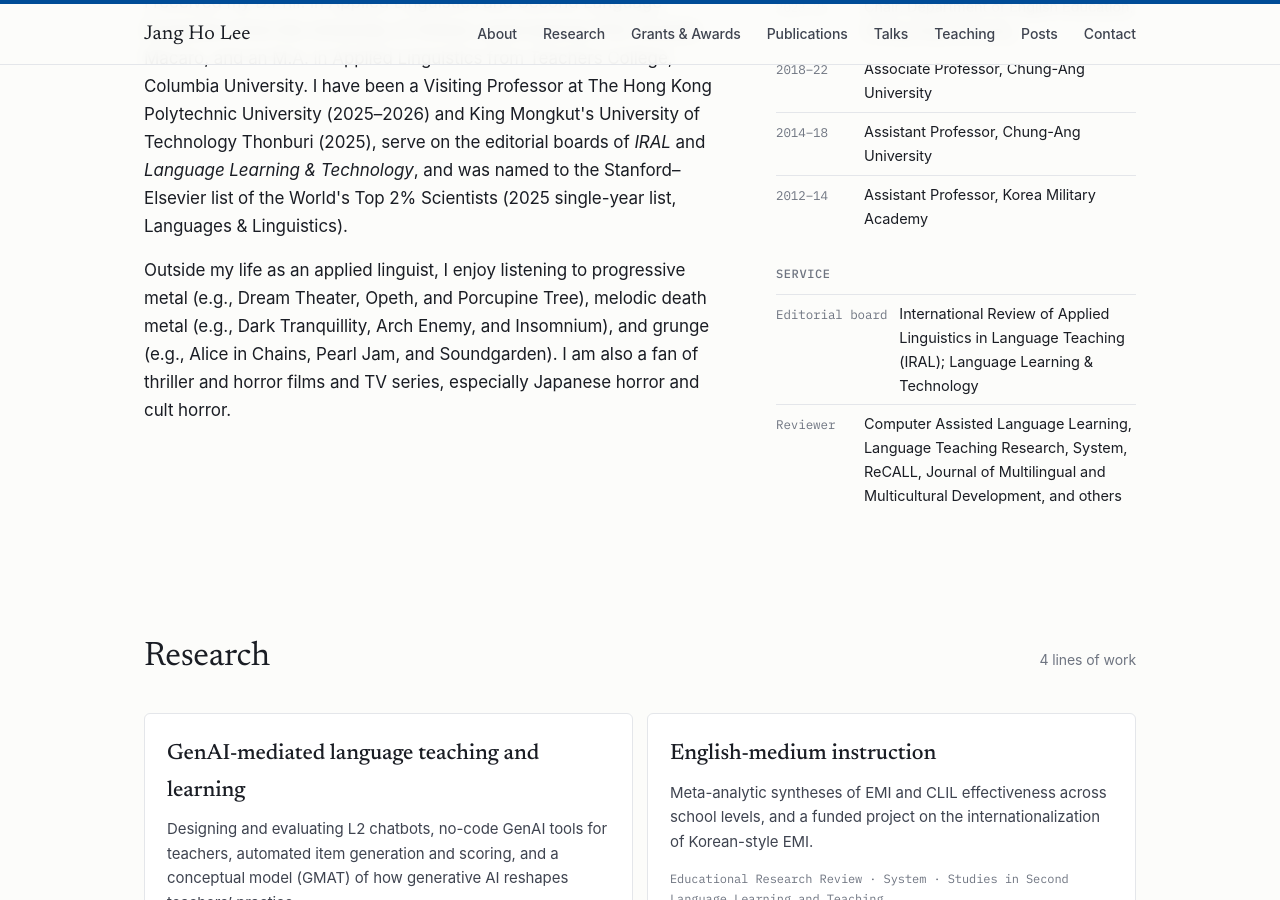
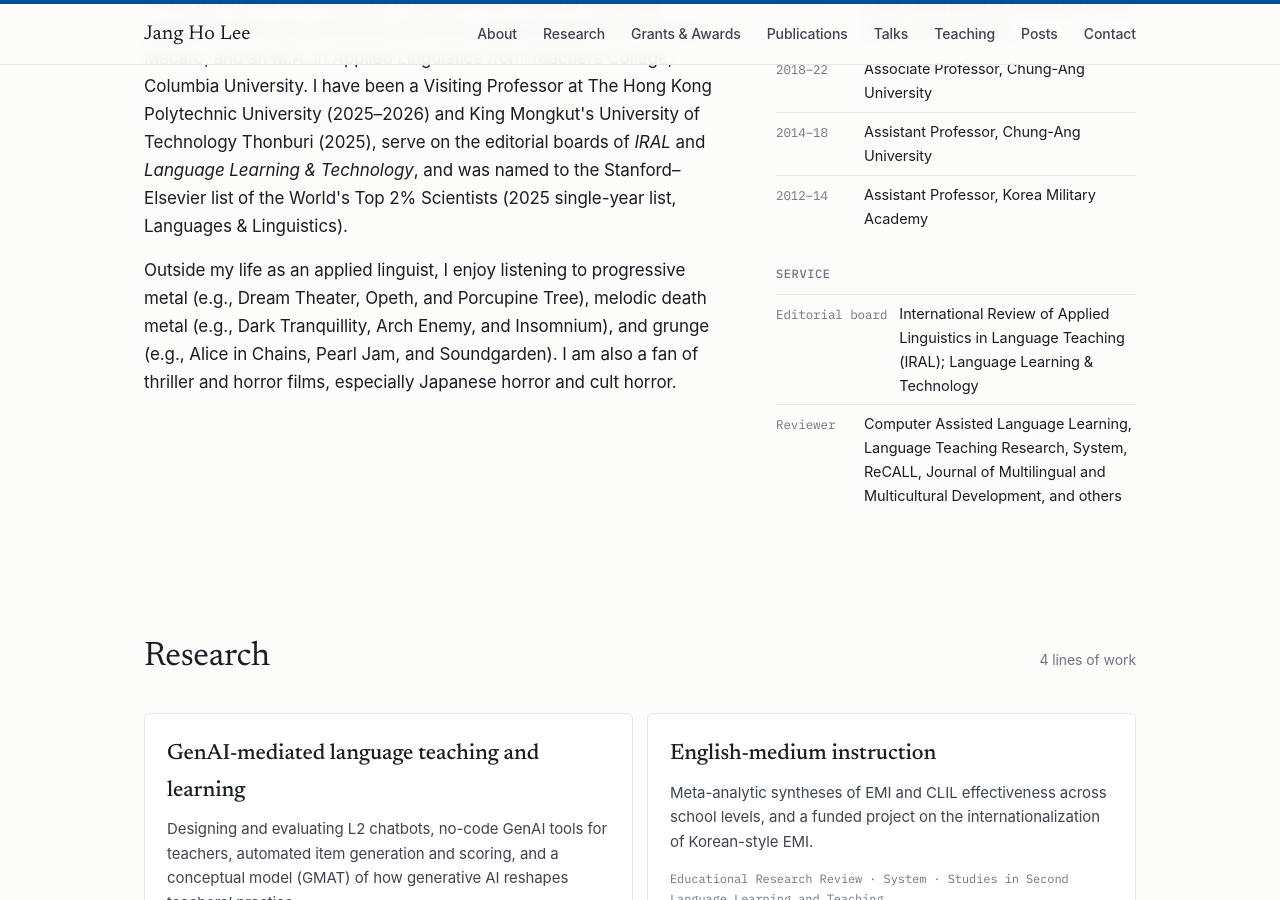
Before and after one commit to jangho330/jangho330.github.io, a Jekyll site: the page built from index.html, in a window 1280 px wide and 900 px high, scrolled down 1238 px. Built offline with Jekyll 4.4.1, drawn with Linux system fonts in a browser that asks for light colours; some web fonts are replaced.

Commit message:
Update index.html

```diff
--- a/index.html
+++ b/index.html
@@ -35,7 +35,7 @@ title: Jang Ho Lee — Professor of English Education, Chung-Ang University
       <p>I am Professor of English Education at Chung-Ang University in Seoul, where I have served as Chair of the Department of English Education (2023–2025) and Director of the Digital Education Support Center (2024–2026). My research examines how technology — most recently generative AI — is reshaping second language teaching and learning, alongside long-standing interests in English-medium instruction and the language instructors use in English classrooms.</p>
       <p>Much of my work synthesizes the field's evidence through meta-analysis, with recent articles in <em>Review of Educational Research</em>, <em>Educational Research Review</em>, <em>Applied Linguistics</em>, and <em>Language Learning &amp; Technology</em>. Current projects build and evaluate L2 chatbots, explore no-code approaches that let teachers create their own GenAI tools, and develop <em>GenAI-mediated activity theory</em> as a framework for understanding teachers' changing practice.</p>
       <p>I received my D.Phil. in Applied Linguistics and Second Language Acquisition from the University of Oxford, supervised by Prof. Ernesto Macaro, and an M.A. in Applied Linguistics from Teachers College, Columbia University. I have been a Visiting Professor at The Hong Kong Polytechnic University (2025–2026) and King Mongkut's University of Technology Thonburi (2025), serve on the editorial boards of <em>IRAL</em> and <em>Language Learning &amp; Technology</em>, and was named to the Stanford–Elsevier list of the World's Top 2% Scientists (2025 single-year list, Languages &amp; Linguistics).</p>
-      <p>Outside my life as an applied linguist, I enjoy listening to progressive metal (e.g., Dream Theater, Opeth, and Porcupine Tree), melodic death metal (e.g., Dark Tranquillity, Arch Enemy, and Insomnium), and grunge (e.g., Alice in Chains, Pearl Jam, and Soundgarden). I am also a fan of thriller and horror films and TV series, especially Japanese horror and cult horror.</p>
+      <p>Outside my life as an applied linguist, I enjoy listening to progressive metal (e.g., Dream Theater, Opeth, and Porcupine Tree), melodic death metal (e.g., Dark Tranquillity, Arch Enemy, and Insomnium), and grunge (e.g., Alice in Chains, Pearl Jam, and Soundgarden). I am also a fan of thriller and horror films, especially Japanese horror and cult horror.</p>
     </div>
     <aside class="aside">
       <h3>Education</h3>
```
